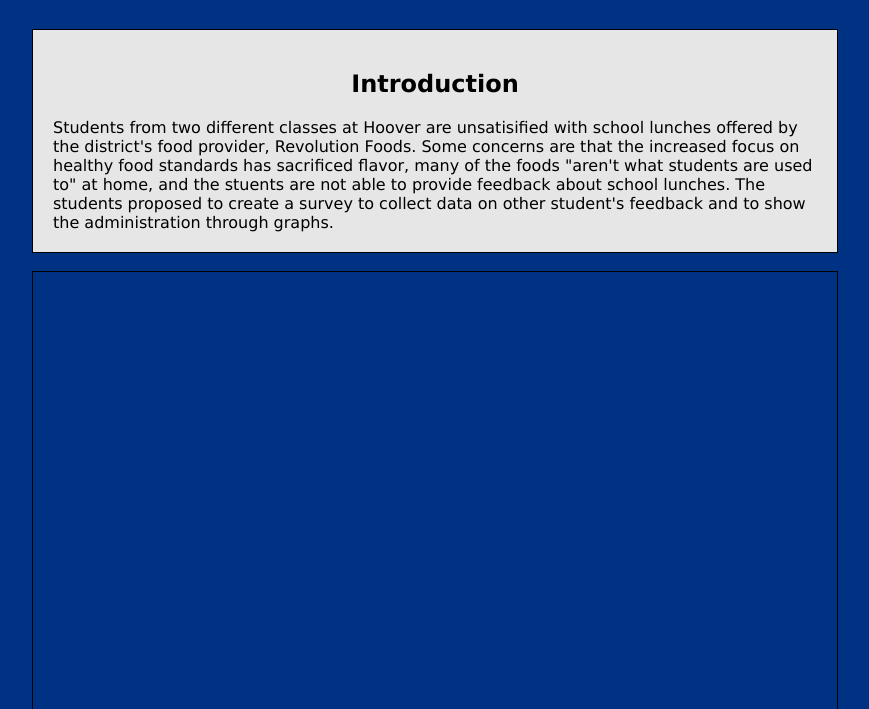
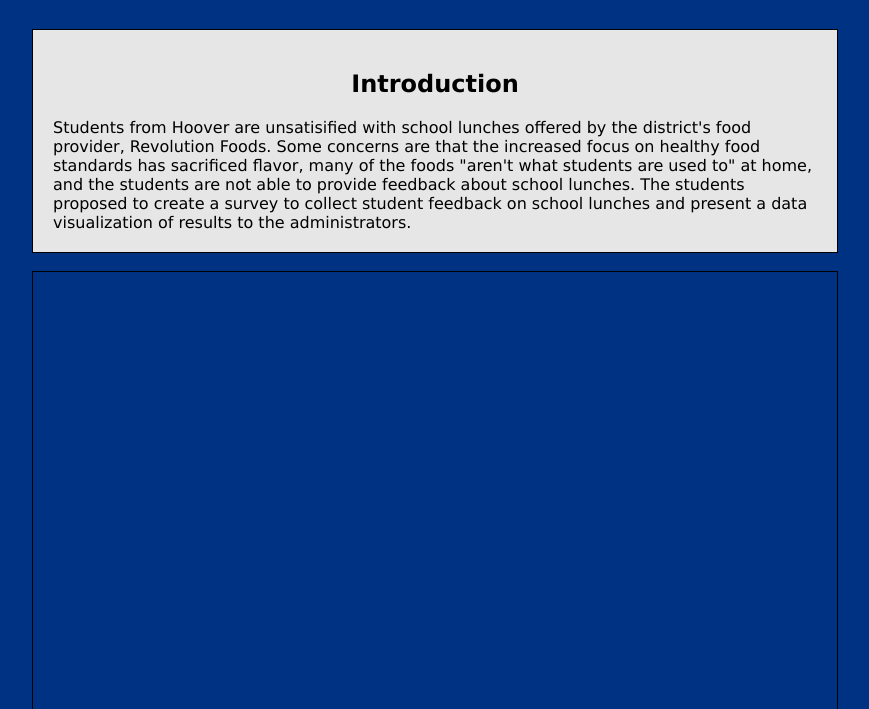
Before and after one commit to heddle317/lunch-ratings, a plain HTML site: page food_app_data_visualization.html in a window 1280 px wide. Shown: the part 91-800 px from the top of the page, without its empty margins (205-1074 px from the left). Drawn offline with Linux system fonts and the light colour scheme.

Commit message:
intro change

```diff
--- a/food_app_data_visualization.html
+++ b/food_app_data_visualization.html
@@ -48,10 +48,7 @@
 </h1>
 <div class="intro">
 	<h2 class="intro_title">Introduction</h2>
-	Students from two different classes at Hoover are unsatisified with school lunches offered by the district's food provider,
-	Revolution Foods. Some concerns are that the increased focus on healthy food standards has sacrificed flavor, many of the foods
-	"aren't what students are used to" at home, and the stuents are not able to provide feedback about school lunches. The students
-	proposed to create a survey to collect data on other student's feedback and to show the administration through graphs.
+	Students from Hoover are unsatisified with school lunches offered by the district's food provider, Revolution Foods. Some concerns are that the increased focus on healthy food standards has sacrificed flavor, many of the foods "aren't what students are used to" at home, and the students are not able to provide feedback about school lunches. The students proposed to create a survey to collect student feedback on school lunches and present a data visualization of results to the administrators.
 </div>
 <br>
 <div class='tableauPlaceholder' id='viz1478385937667' style='position: relative'>
```
